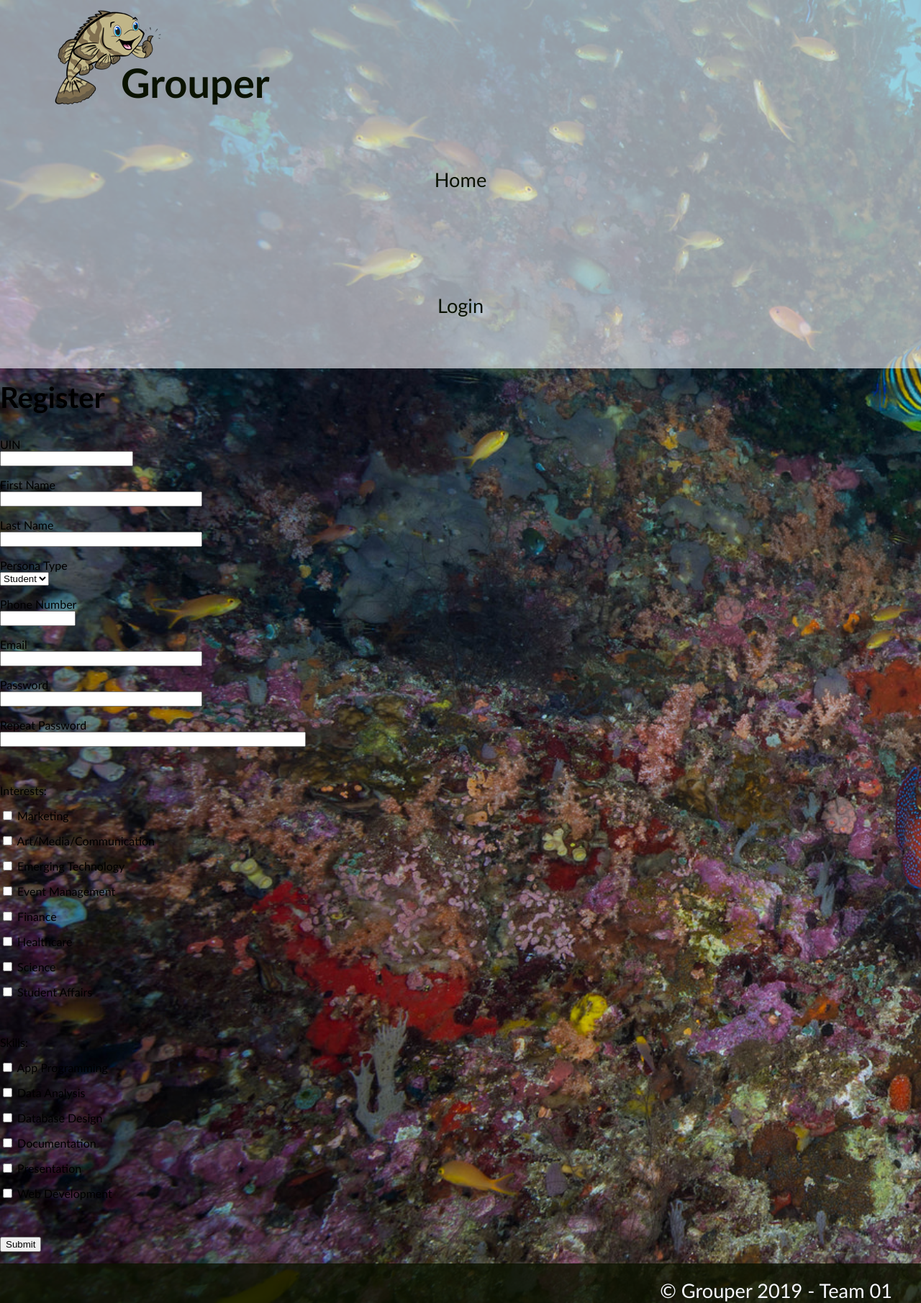
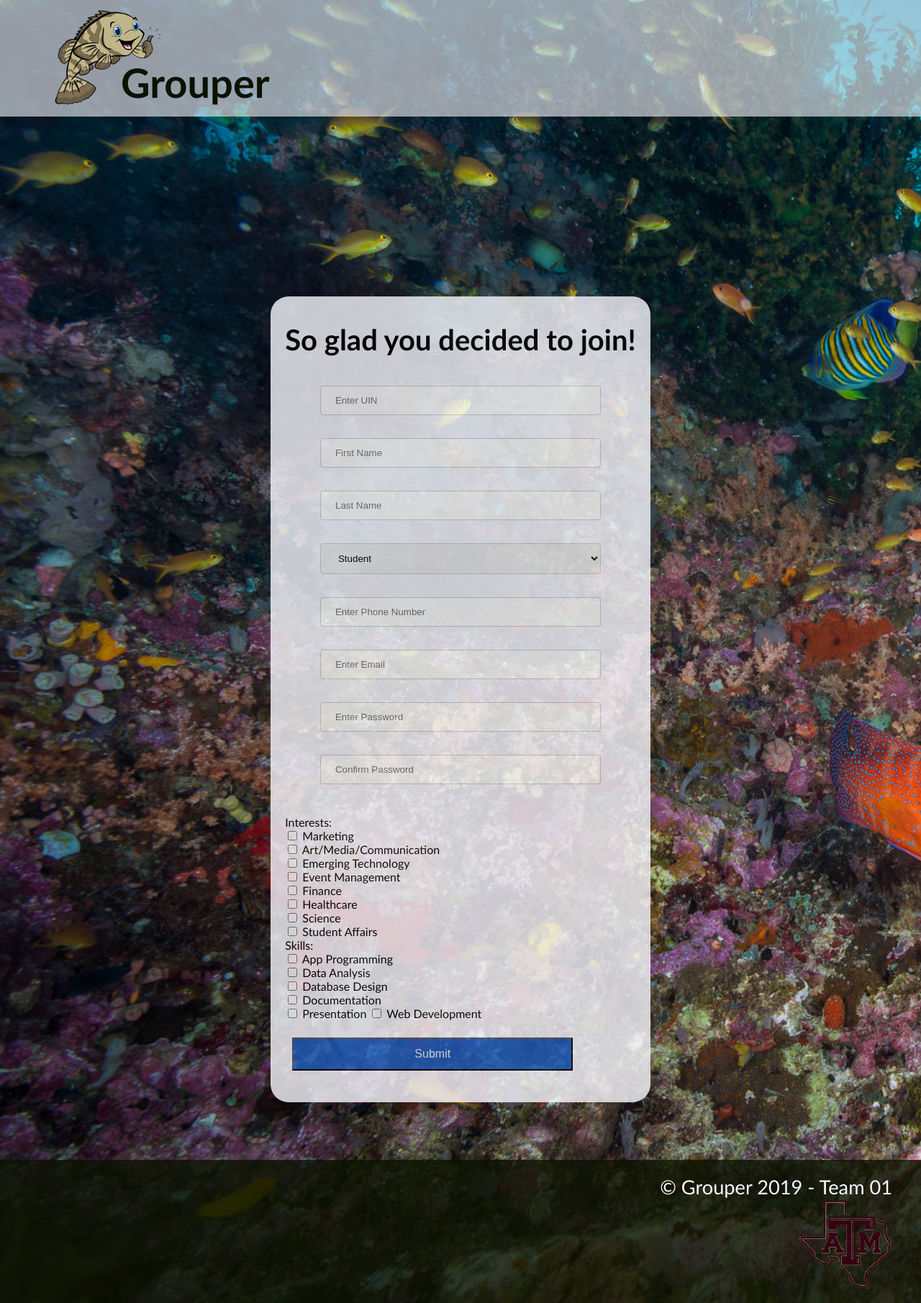
Before and after one commit to bribowen/grouper, a Flask app: page /register in a window 1280 px wide. Shown: the top 1811 px of the page at 72% size. Run offline with Flask 2, Linux system fonts and the light colour scheme; some libraries are stand-ins or nearby versions.

Commit message:
Finalizing prototype

```diff
--- a/app/static/css/base.css
+++ b/app/static/css/base.css
@@ -70,7 +70,7 @@
 .row {
   width: 70%;
   display: flex;
-  margin: 250px 0 80px;
+  margin: 250px auto 80px;
   border-radius: 25px;
   flex-wrap: wrap;
   text-align:center;
@@ -142,6 +142,10 @@
 #remember_me{
 	font-size: 0.5em;
 }
+#interest_skill{
+	text-align: left !important;
+
+}
 /* Footer */
 .footer {
   display: flex;
--- a/app/templates/base.html
+++ b/app/templates/base.html
@@ -14,11 +14,9 @@
         <div class="header">
 
             <nav class="navbar"><a href="{{ url_for('index') }}" class="home"><div class="logo"><img src="{{ url_for('static', filename='images/blubby1.png') }}" alt="Blubby, the grouper" id="logo"/></div>
-		<div class="heading"><strong>Grouper</strong></div><div class="clearfix"></div></a>
+        <div class="heading"><strong>Grouper</strong></div><div class="clearfix"></div></a>
+                    {% if current_user.is_authenticated %}
                     <a href="{{ url_for('index') }}" class="link">Home</a>
-                    {% if current_user.is_anonymous %}
-                    <a href="{{ url_for('login') }}" class="link">Login</a>
-                    {% else %}
                     <a href="{{ url_for ('user', uin=current_user.uin) }}" class="link">Profile</a>
                     <a href="{{ url_for('logout') }}" class="link">Logout</a>
                     <a href="{{ url_for('explore') }}" class="link">Explore</a>
--- a/app/templates/register.html
+++ b/app/templates/register.html
@@ -1,85 +1,80 @@
 {% extends "base.html" %}
 
 {% block content %}
-    <h1>Register</h1>
+<div class="row">
+<div class="main">
+    <h1>So glad you decided to join!</h1>
     <form action="" method="post" class="form-signin">
         {{ form.hidden_tag() }}
         <p>
             <!-- I hate how long it took me to figure this out. These are referencing
             the forms.py file.-->
-            {{ form.uin.label }}<br>
-            {{ form.uin(size=9) }}
+            {{ form.uin(class="textbox", placeholder="Enter UIN", size=9) }}
             {% for error in form.uin.errors %}
             <span style="color: red;">[{{ error }}]</span>
             {% endfor %}
         </p>
 
         <p>
-
-            {{ form.fname.label }}<br>
-            {{ form.fname(size=32) }}
+            {{ form.fname(class="textbox", placeholder="First Name", size=32) }}
         </p>
 
         <p>
 
-            {{ form.lname.label }}<br>
-            {{ form.lname(size=32) }}
+            {{ form.lname(class="textbox", placeholder="Last Name", size=32) }}
         </p>
 
         <p>
-            {{ form.persona.label }}<br>
-            {{ form.persona }}<br>
+            {{ form.persona(class="textbox", placeholder="Student/Instructor") }}<br>
             {% for error in form.persona.errors %}
             <span style="color: red;">[{{ error }}]</span>
             {% endfor %}
         </p>
 
         <p>
-
-            {{ form.phone.label }}<br>
-            {{ form.phone(size=10) }}
+            {{ form.phone(class="textbox", placeholder="Enter Phone Number", size=10) }}
         </p>
 
         <p>
-            {{ form.email.label }}<br>
-            {{ form.email(size=32) }}
+            {{ form.email(class="textbox", placeholder="Enter Email", size=32) }}
             {% for error in form.email.errors %}
             <span style="color: red;">[{{ error }}]</span>
             {% endfor %}
         </p>
 
         <p>
-            {{ form.password.label }}<br>
-            {{ form.password(size=32) }}
+            {{ form.password(class="textbox", placeholder="Enter Password", size=32) }}
             {% for error in form.password.errors %}
             <span style="color: red;">[{{ error }}]</span>
             {% endfor %}
         </p>
 
         <p>
-            {{ form.password2.label }}<br>
-            {{ form.password2(size=50) }}
+            {{ form.password2(class="textbox", placeholder="Confirm Password", size=50) }}
             {% for error in form.password2.errors %}
             <span style="color: red;">[{{ error }}]</span>
             {% endfor %}
         </p><br>
-        <p>Interests:</p>
-        <p>{{ form.marketing() }} {{ form.marketing.label }}</p>
-        <p>{{ form.art() }} {{ form.art.label }}</p>
-        <p>{{ form.tech() }} {{ form.tech.label }}</p>
-        <p>{{ form.event() }} {{ form.event.label }}</p>
-        <p>{{ form.finance() }} {{ form.finance.label }}</p>
-        <p>{{ form.healthcare() }} {{ form.healthcare.label }}</p>
-        <p>{{ form.science() }} {{ form.science.label }}</p>
-        <p>{{ form.affairs() }} {{ form.affairs.label }}</p><br>
-
-        <p>Skills:</p>
-        <p>{{ form.app() }} {{ form.app.label }}</p>
-        <p>{{ form.datan() }} {{ form.datan.label }}</p>
-        <p>{{ form.database() }} {{ form.database.label }}</p>
-        <p>{{ form.document() }} {{ form.document.label }}</p>
-        <p>{{ form.presentation() }} {{ form.presentation.label }}</p>
-        <p>{{ form.web() }} {{ form.web.label }}</p><br>
-        <p>{{ form.submit() }}</p>
+		<div id="interest_skill">
+        Interests:<br>
+        {{ form.marketing() }} {{ form.marketing.label }}<br>
+        {{ form.art() }} {{ form.art.label }}<br>
+        {{ form.tech() }} {{ form.tech.label }}<br>
+        {{ form.event() }} {{ form.event.label }}<br>
+        {{ form.finance() }} {{ form.finance.label }}<br>
+        {{ form.healthcare() }} {{ form.healthcare.label }}<br>
+        {{ form.science() }} {{ form.science.label }}<br>
+        {{ form.affairs() }} {{ form.affairs.label }}<br>
+        Skills:<br>
+        {{ form.app() }} {{ form.app.label }}<br>
+        {{ form.datan() }} {{ form.datan.label }}<br>
+        {{ form.database() }} {{ form.database.label }}<br>
+        {{ form.document() }} {{ form.document.label }}<br>
+        {{ form.presentation() }} {{ form.presentation.label }}
+        {{ form.web() }} {{ form.web.label }}<br>
+        <p>{{ form.submit(class="button") }}</p>
+		</div>
     </form>
+	</div>
+	</div>
 {% endblock %}
```
Also changed, not shown: 1 other file.
